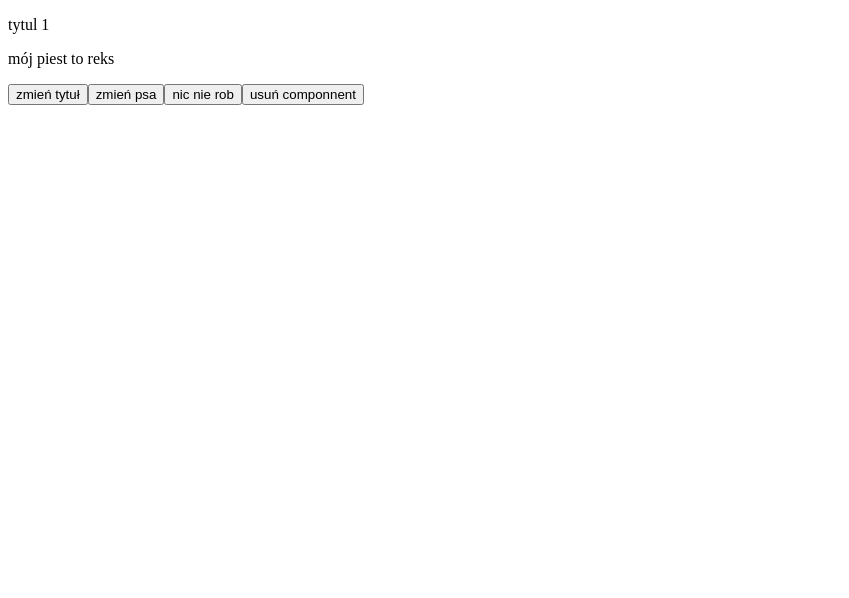
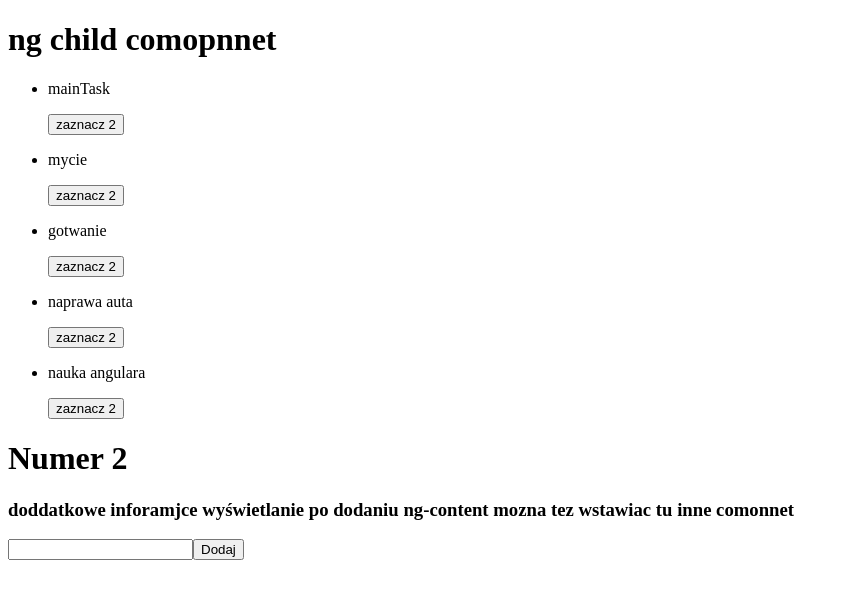
Before and after one commit to BartlomiejDarocha/Angular_TypeScript, an Angular app in the folder AngularLerningKurs/: page / in a window 1280 px wide. Shown: the top 598 px of the page, without its empty margins (0-849 px from the left). Built offline with nearby package versions, Linux system fonts and the light colour scheme.

Commit message:
LokalneReferencje

```diff
--- a/AngularLerningKurs/package.json
+++ b/AngularLerningKurs/package.json
@@ -25,7 +25,7 @@
     "zone.js": "~0.8.26"
   },
   "devDependencies": {
-    "@angular-devkit/build-angular": "~0.12.0",
+    "@angular-devkit/build-angular": "^0.13.8",
     "@angular/cli": "~7.2.2",
     "@angular/compiler-cli": "^7.2.9",
     "@angular/language-service": "~7.2.0",
--- a/AngularLerningKurs/src/app/app.component.html
+++ b/AngularLerningKurs/src/app/app.component.html
@@ -2,15 +2,18 @@
 <!-- <app-test></app-test> -->
 <!-- <app-data-binding></app-data-binding> -->
 <!-- INPUT I OUTPUT -->
-<!-- <app-child [tasks]="maintasks" (etask)="selectedTasks($event)" (num2)="num2Printer($event)">
+<app-child #childRef [tasks]="maintasks" (etask)="selectedTasks($event)" (num2)="num2Printer($event)">
   <h3>doddatkowe inforamjce wyświetlanie po dodaniu ng-content mozna tez wstawiac tu inne comonnet </h3>
-</app-child> -->
+</app-child>
 <!-- potrzebne do applife cycle -->
-<div *ngIf="show">
+<!-- <div *ngIf="show">
   <app-life-cycle [title]="title" [dog]="myDog"></app-life-cycle>
 </div>
 <button (click)="changeTitle()">zmień tytuł</button>
 <button (click)="changeDog()">zmień psa</button>
 <button (click)="nothing()">nic nie rob</button>
-<button (click)="destroy()">usuń componnent</button>
+<button (click)="destroy()">usuń componnent</button> -->
+<!-- Lokalne referencje -->
+<input #inputRef type="text">
+<button (click)="AddtextRef(inputRef)">Dodaj</button>
 <router-outlet></router-outlet>
--- a/AngularLerningKurs/src/app/app.component.ts
+++ b/AngularLerningKurs/src/app/app.component.ts
@@ -1,4 +1,5 @@
-import { Component } from '@angular/core';
+import { Component, ViewChild, ElementRef } from '@angular/core';
+import { ChildComponent } from './child/child.component';
 
 @Component({
   selector: 'app-root',
@@ -12,6 +13,12 @@ export class AppComponent {
   myDog = new Dog('reks', 2);
   show = true;
 
+  @ViewChild('childRef')
+  childComponent: ChildComponent;
+
+  @ViewChild('inputRef')
+  input: ElementRef;
+
   selectedTasks(taskFromChild: string): void {
     this.maintaksDone.push(taskFromChild);
     console.log(this.maintaksDone);
@@ -19,6 +26,7 @@ export class AppComponent {
   num2Printer(numToLog: number): void {
     console.log(numToLog, 'numt to log');
   }
+  ////////////////Cykkl zycia componetu
   changeTitle() {
     this.title = 'nowy tytuł';
   }
@@ -31,7 +39,14 @@ export class AppComponent {
   destroy() {
     this.show = !this.show;
   }
+  ///////////////////// Lokalne refernecje
+  AddtextRef(input: HTMLInputElement) {
+    this.title = input.value;
+    this.childComponent.tasks = [];
+    this.input.nativeElement.value = '';
+  }
 }
+
 
  export class Dog {
   // mozna tu napisac pola zaamisat w constructor
```
Also changed, not shown: 1 other file (tests, documents, lock files or other folders).
